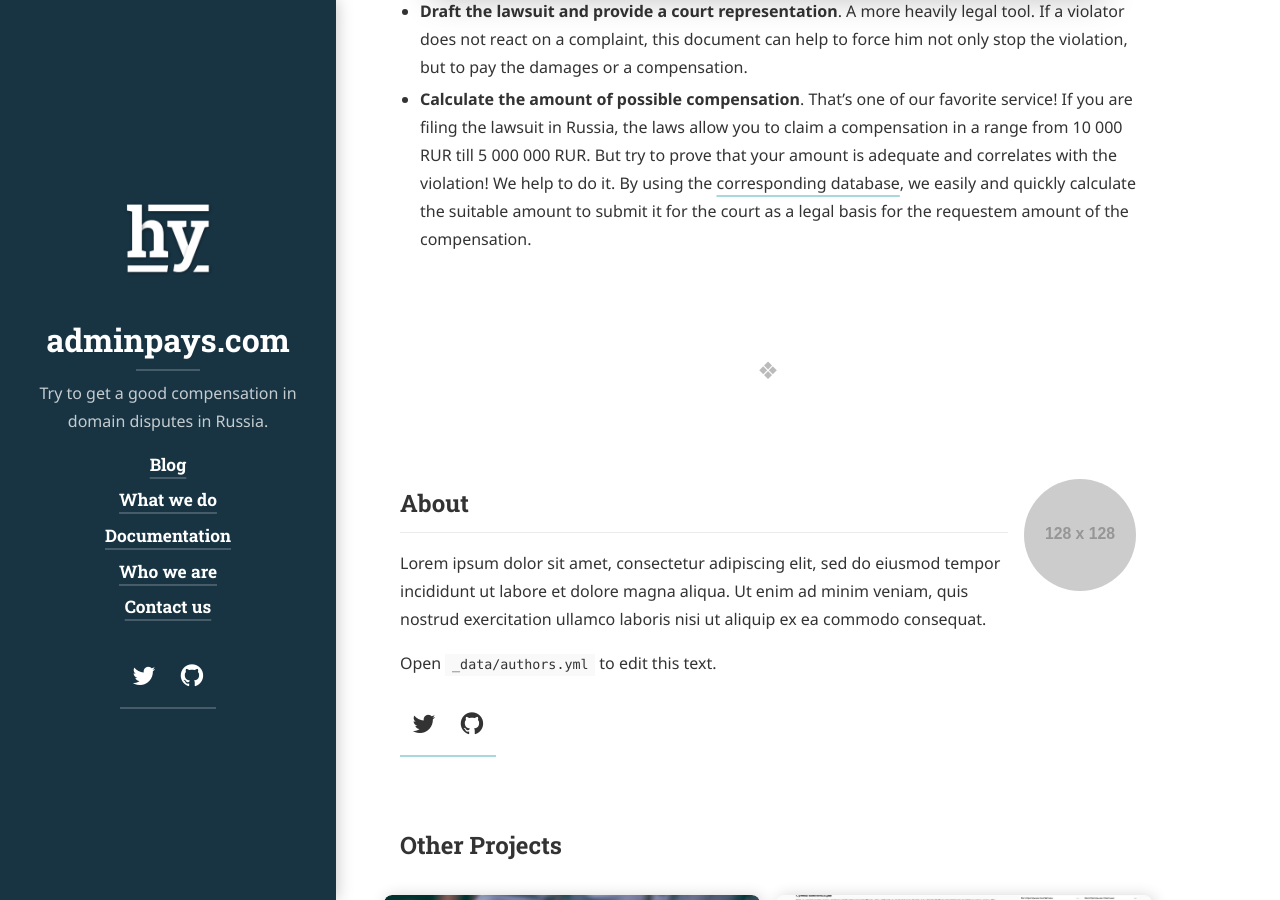
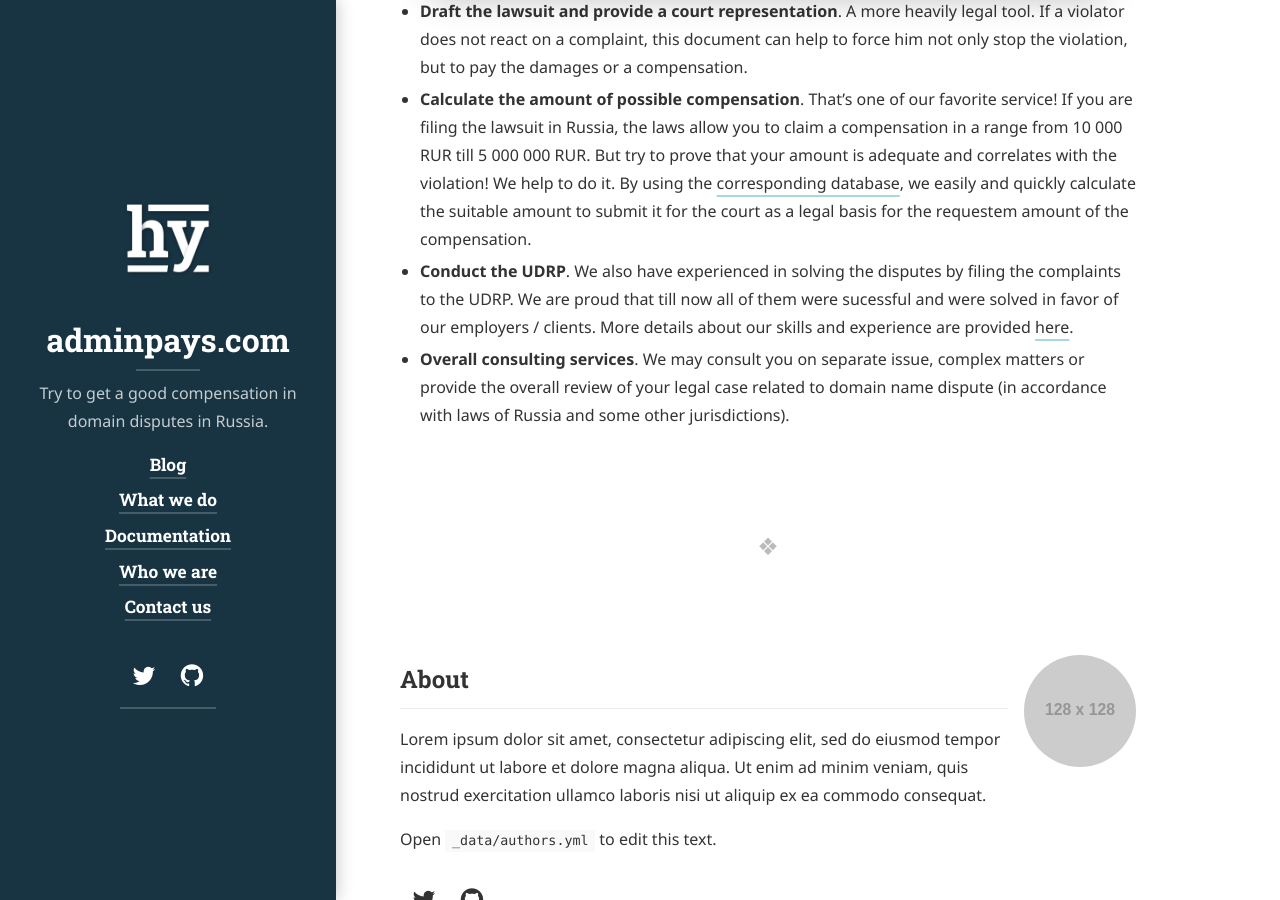
Before and after one commit to xCounsel/adminpays, a Jekyll site: the page built from _projects/claims.md, in a window 1280 px wide and 900 px high, scrolled down 1133 px. Built offline with Jekyll 4.4.1, drawn with Linux system fonts in a browser that asks for light colours; cached includes are drawn as plain includes; nearby versions of some CDN libraries; some web fonts are replaced; library files that are not in the unit come from our copies.

Commit message:
Update claims.md

```diff
--- a/_projects/claims.md
+++ b/_projects/claims.md
@@ -30,3 +30,5 @@ We may be useful in a number of ways to solve a domain name dispute:
 * **Draft the complaint and manage it**. A well-composed complaint, what reflects strong points of a claimant, may serve as an effective tool not only to stop the violation, but to get a domain without a court battle.
 * **Draft the lawsuit and provide a court representation**. A more heavily legal tool. If a violator does not react on a complaint, this document can help to force him not only stop the violation, but to pay the damages or a compensation.
 * **Calculate the amount of possible compensation**. That's one of our favorite service! If you are filing the lawsuit in Russia, the laws allow you to claim a compensation in a range from 10 000 RUR till 5 000 000 RUR. But try to prove that your amount is adequate and correlates with the violation! We help to do it. By using the [corresponding database](../databases/), we easily and quickly calculate the suitable amount to submit it for the court as a legal basis for the requestem amount of the compensation.
+* **Conduct the UDRP**. We also have experienced in solving the disputes by filing the complaints to the UDRP. We are proud that till now all of them were sucessful and were solved in favor of our employers / clients. More details about our skills and experience are provided [here](../udrp-gtld).
+*  **Overall consulting services**. We may consult you on separate issue, complex matters or provide the overall review of your legal case related to domain name dispute (in accordance with laws of Russia and some other jurisdictions).
```
